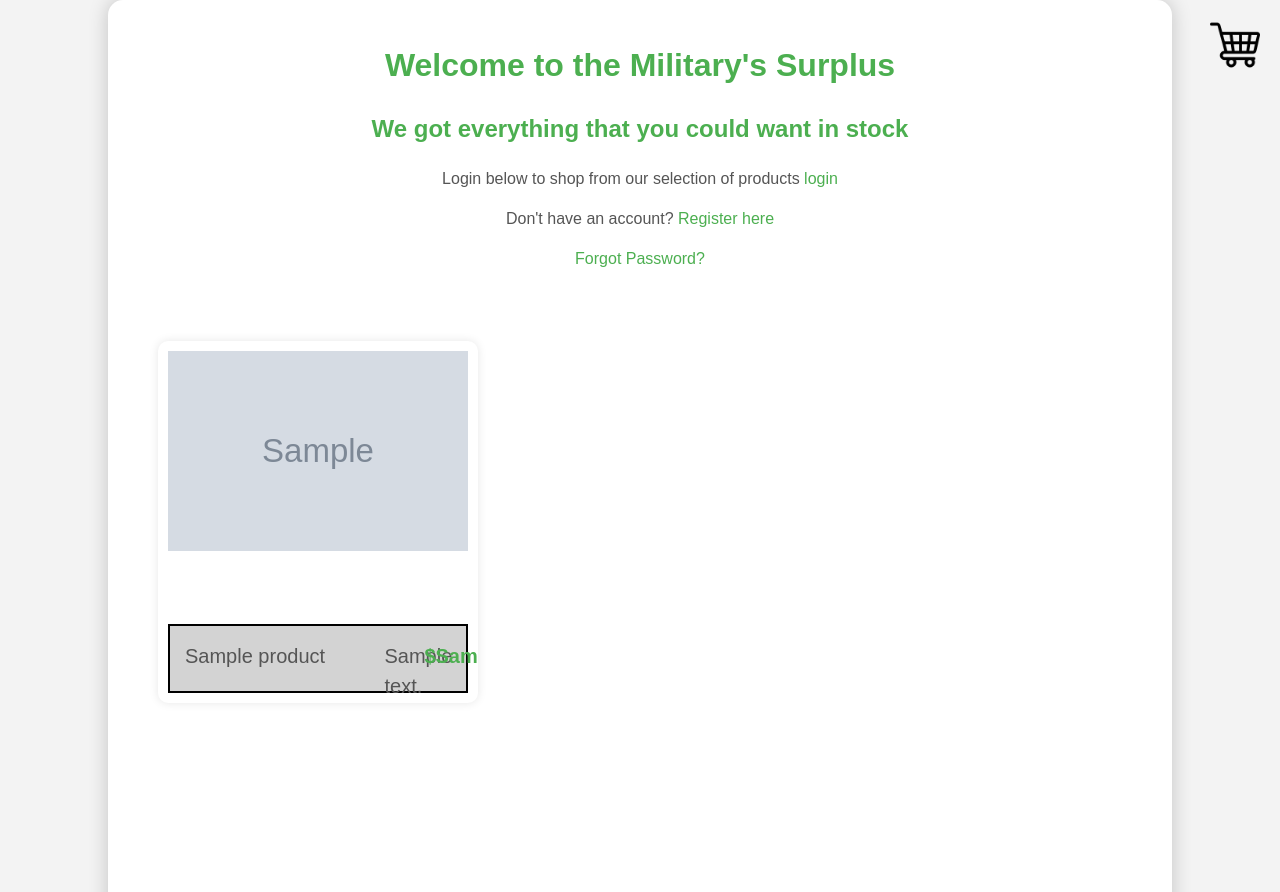
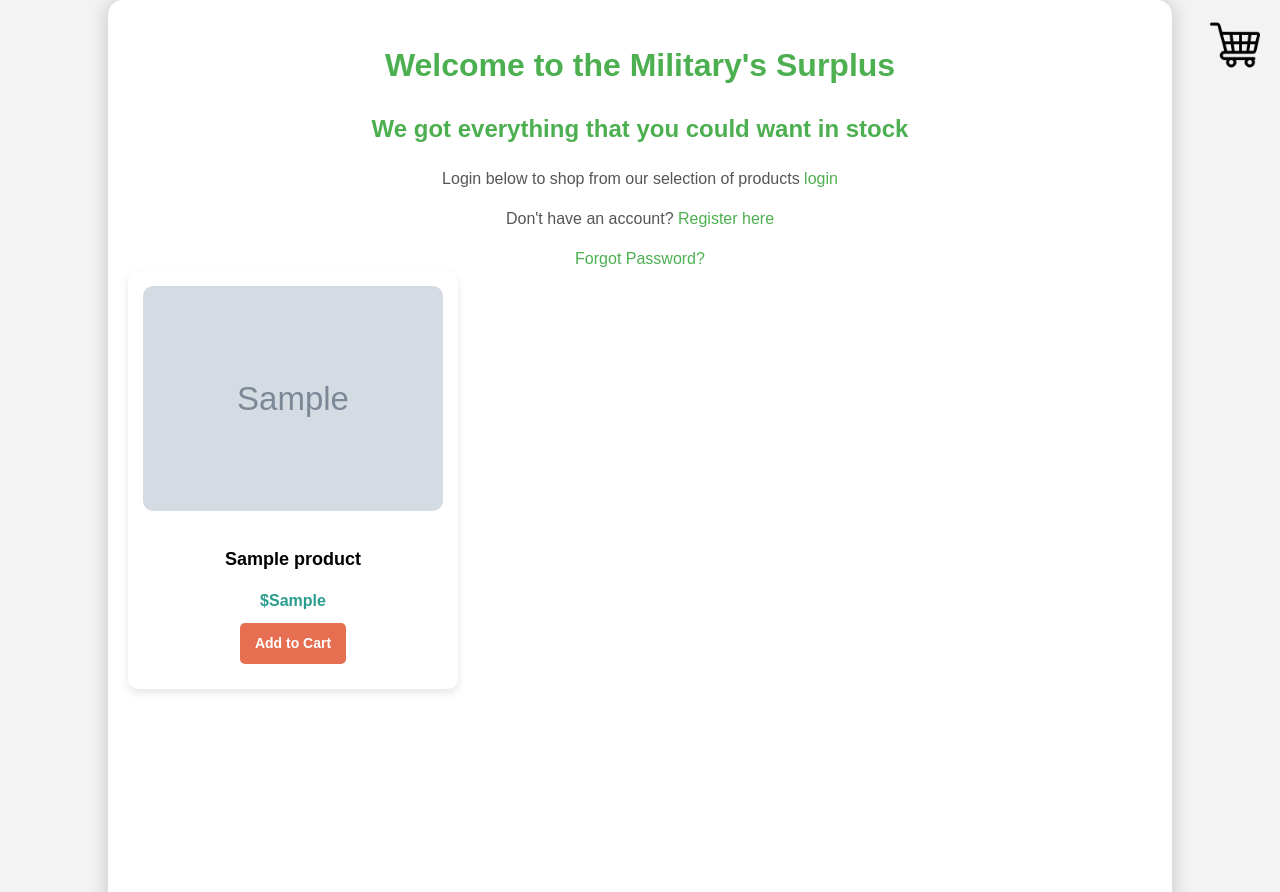
Before and after one commit to williamhgg03/D0018E, a Flask app: page / in a window 1280 px wide. Shown: the top 892 px of the page. Run offline with Flask 3, Linux system fonts and the light colour scheme; tables that the repository leaves empty hold one stand-in row (values such as "Sample post"); grey boxes marked "Sample" are stand-in pictures.

Commit message:
fixat produkt korten

```diff
--- a/templates/index.html
+++ b/templates/index.html
@@ -43,71 +43,68 @@
             text-decoration: none;
         }
 
-        .product_catalog {
-            display: grid;
-            grid-template-columns: repeat(auto-fit, minmax(250px, 1fr)); /* Anpassar sig efter skärmbredd */
-            gap: 20px;
-            width: 100%; /* Gör att den fyller main-diven */
-            max-width: 1200px;
-            margin: 20px auto;
+                /* Product Card */
+        .product-card {
+            width: 300px;
+            border-radius: 10px;
+            overflow: hidden; /* Ensures everything stays within the card */
+            box-shadow: 0 4px 8px rgba(0, 0, 0, 0.1); /* Adds a soft shadow */
+            background-color: #fff;
+            text-align: center;
+            padding: 15px;
+            transition: transform 0.2s ease-in-out;
+        }
+
+        /* Hover effect */
+        .product-card:hover {
+            transform: scale(1.05); /* Slightly enlarges the card on hover */
+        }
+
+        /* Product Image */
+        .product-image img {
+            width: 100%;
+            height: auto;
+            border-radius: 10px;
+        }
+
+        /* Product Description */
+        .product-description {
             padding: 10px;
         }
-        .product_card {
-            background-color: #fff;
-            border-radius: 10px;
-            box-shadow: 0 0 10px rgba(0, 0, 0, 0.1);
-            overflow: hidden;
-            transition: transform 0.2s;
-            width: 100%; /* Se till att korten fyller sin grid-cell */
-            max-width: 300px; /* Hindrar dem från att bli för breda */
-            text-align: center;
+
+        .product-name {
+            font-size: 18px;
+            font-weight: bold;
+            margin-bottom: 5px;
         }
 
-        .product_card:hover {
-            transform: scale(1.05);
-        }
-        .product_image img {
-            width: 100%;
-            height: 100%;
-            object-fit: cover; /* Gör så att bilden fyller hela kortet utan att förvrängas */
+        .product-price {
+            font-size: 16px;
+            color: #2a9d8f; /* Stylish green price */
+            font-weight: bold;
+            margin-bottom: 10px;
         }
 
-
-        .product_image {
-            width: 100%;
-            height: 200px;
-            display: flex;
-            justify-content: center;
-            align-items: center;
-            background-color: #ddd; /* Reservbakgrund om ingen bild finns */
-            overflow: hidden;
+        /* Add to Cart Button */
+        .add-to-cart-btn {
+            display: inline-block;
+            background-color: #e76f51;
+            color: #fff;
+            padding: 10px 15px;
+            text-decoration: none;
+            border-radius: 5px;
+            font-size: 14px;
+            font-weight: bold;
+            transition: background-color 0.2s;
         }
 
-        .product_description {
-            padding: 15px;
-            text-align: left;
+        .add-to-cart-btn:hover {
+            background-color: #d64c3a;
         }
 
-        .product_description_text {
-            margin-bottom: 10px;
-            color: #555;
-        }
-
-        .product_description_price {
-            margin-bottom: 10px;
-            color: #4CAF50;
-            font-weight: bold;
-        }
-
-        .product_description_cart button {
-            padding: 10px;
-            border-radius: 5px;
-            border: none;
-            color: white;
-            cursor: pointer;
-            background-color: #4CAF50;
-            width: 100%;
-            font-size: 16px;
+        /* FontAwesome Shopping Cart Icon */
+        .add-to-cart-btn i {
+            margin-right: 5px;
         }
 
         .shopping_cart {
@@ -141,17 +138,16 @@
         <div class="product_catalog">
             <div class="product_catalog">
             {% for product in products %}
-                <div class="product_card">
-                    <div class="product_image">
-                        <img src="{{product.image_url}}" alt="{{product.name}}">
+                <div class="product-card">
+                    <div class="product-image">
+                        <img src="{{ product.image_url }}" alt="{{ product.name }}">
                     </div>
-                    <div class="product_description">
-                        <div class="product_description_text">{{ product.name }}</div>
-                        <div class="product_description_text">{{ product.description }}</div>
-                        <div class="product_description_price">${{ product.price }}</div>
-                        <div class="product_description_cart">
-                            <button>Add to cart</button>
-                        </div>
+                    <div class="product-description">
+                        <h3 class="product-name">{{ product.name }}</h3>
+                        <p class="product-price">${{ product.price }}</p>
+                        <a href="/add/{{ product.id }}" class="add-to-cart-btn">
+                            Add to Cart
+                        </a>
                     </div>
                 </div>
                 {% endfor %}
```
